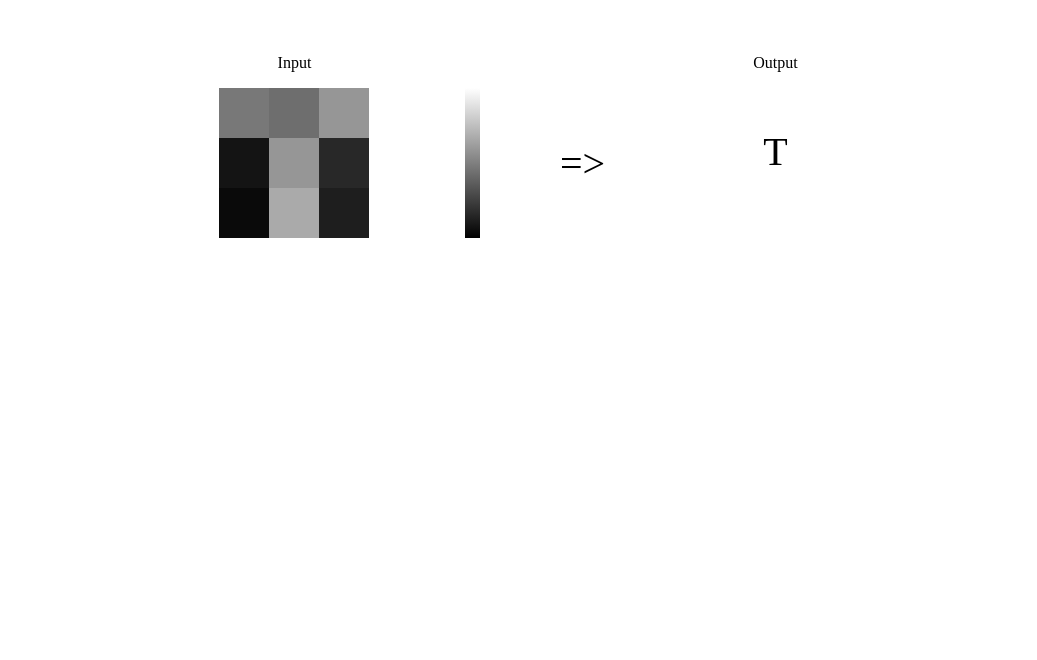
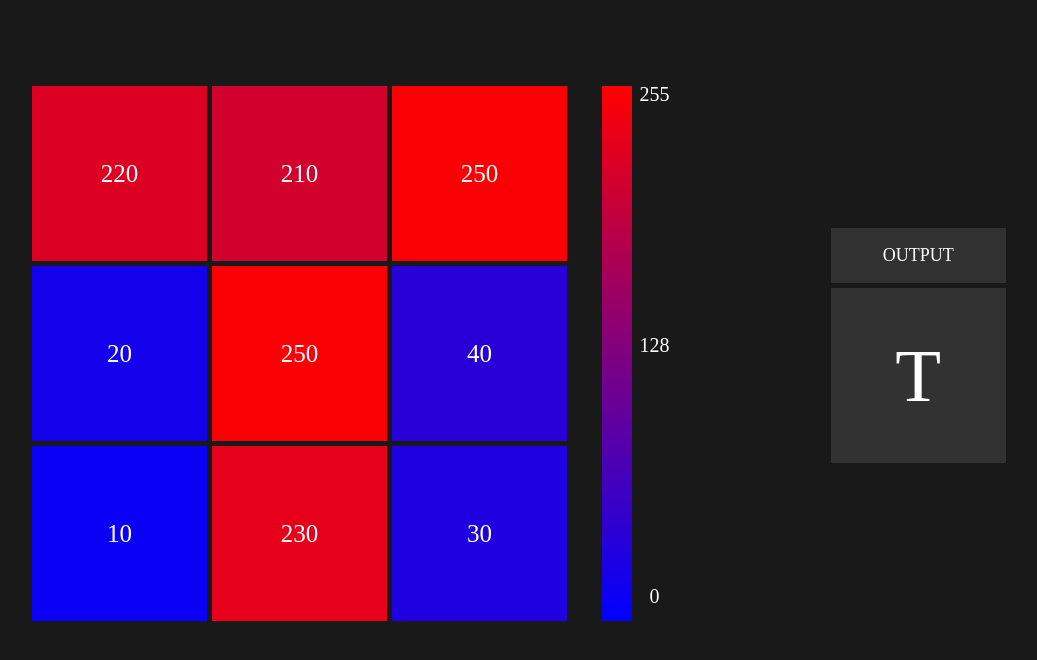
Before and after one commit to ClemDpt/LiveDisplayLightRecognition, a plain HTML site: page index.html in a window 1280 px wide. Shown: the whole page, without its empty margins (105-1142 px from the left). Drawn offline with Linux system fonts and the light colour scheme.

Commit message:
Design changes
Add color and display changes

```diff
--- a/doc.css/style.css
+++ b/doc.css/style.css
@@ -9,13 +9,14 @@ body{
     flex-direction: column;
     justify-content: center;
     align-items: center;
+    background-color: rgb(25, 25, 25);
 }
 
 .one{
     text-align: center;
-    width:60%;
+    width:80%;
     height:100%;
-    margin-top : 30px;
+    margin-top : 75px;
     display: flex;
     flex-direction: row;
     justify-content: center;
@@ -23,50 +24,90 @@ body{
 }
 
 .input{
-    width:35%;
+    width:75%;
     height:100%;
     display: flex;
+    flex-direction: row;
+    gap: 30px;
+}
+
+#row{
+    display: flex;
+    flex-direction: row;
+}
+
+#boxes{
+    width:175px;
+    height:175px;
+    line-height:175px;
+    margin-block-start: 0px;
+    margin-block-end: 0px;
+    margin: 2.5px;
+}
+
+#legend {
+    height: 100%;
+    display: flex;
+    flex-direction: row;
+    gap: 5px;
+}
+
+#grad {
+    background-image: linear-gradient(red, blue);
+    width: 30px;
+    height: 535px;
+    margin: 2.5px;
+}
+
+#scale {
+    height: 525px;
+    display: flex;
     flex-direction: column;
-    justify-content: center;
+    justify-content: space-between;
+}
+
+#scale_number {
+    margin-block-start: 0em;
+    margin-block-end: 0em;
+    color: white;
+    font-size:20px;
+}
+
+.output{
+    width:25%;
+    height:525px;
+    display: flex;
+    flex-direction: column;
+    justify-content:center;
     align-items: center;
 }
 
+#result{
+    width:175px;
+    height:235px;
+    background-color: rgb(50, 50, 50);
+    display: flex;
+    flex-direction: column;
+    justify-content: space-between;
+}
 
-#row{
-
-    display: flex;
-    flex-direction: row;
+#titleResult{
+    color: white;
+    margin-block-start: 0px;
+    margin-block-end: 0px;
+    font-size: 18px;
+    line-height:55px;
+    border-bottom: 5px;
+    border-top: 0px;
+    border-left: 0px;
+    border-right: 0px;
+    border-style: solid;
+    border-color: rgb(25, 25, 25);
 
 }
 
-
-#boxes{
-    width:50px;
-    height:50px;
-
+#outputResult{
+    line-height:175px;
+    margin-block-start: 0px;
+    margin-block-end: 0px;
 }
-.middle{
-    width:20%;
-    height:100%;
-    display: flex;
-    flex-direction: row;
-    justify-content: center;
-    align-items: center;
-    gap: 5rem;
-    align-self: flex-end;
-}
-
-#grad {
-    background-image: linear-gradient(white, black);
-    width: 15px;
-    height: 150px;
-  }
-
-.output{
-    width:35%;
-    height:100%;
-    display: flex;
-    flex-direction: column;
-    justify-content: center;
-    align-items: center;
-}
--- a/index.html
+++ b/index.html
@@ -11,22 +11,23 @@
 <body>
     <div class="one">
         <div class="input">
-            <p>Input</p>
             <div id="box" draggable="false"></div>
-
-        </div>
-
-        <div class="middle">
-
-            <div id="grad"></div>
-            <p style='font-size:40px'>=></p>
+            <div id="legend">
+                <div id="grad"></div>
+                <div id="scale">
+                    <p id="scale_number">255</p>
+                    <p id="scale_number">128</p>
+                    <p id="scale_number">0</p>
+                </div>
+            </div>
 
         </div>
 
         <div class="output">
-            <p>Output</p>
-            <div id="outputText" draggable="false"></div>
-
+            <div id="result">
+                <p id="titleResult">OUTPUT</p>
+                <div id="outputText" draggable="false"></div>
+            </div>
         </div>
     </div>
     <script src="./../js/display.js"></script>
--- a/js/display.js
+++ b/js/display.js
@@ -5,7 +5,7 @@ const outputText = document.querySelector("#outputText");
 let output = "0";
 let lightIntensity = 48;
 let lightTreshold = 100;
-let data = [120,110,150,20,150,40,10,170,30];
+let data = [220,210,250,20,250,40,10,230,30];
 
 
 function displayArray() {
@@ -17,7 +17,8 @@ function displayArray() {
         for (let j=0; j<=2; j++){
             lightIntensity = data[k];
 
-            txt += '<div id="boxes" style="background-color:rgb(' + lightIntensity + ', ' + lightIntensity +', ' + lightIntensity + ');"></div>';
+            txt += '<p id="boxes" style="background-color:rgb(' + lightIntensity + ', 0, ' + (255-lightIntensity) + '); font-size:25px;color:white">' + lightIntensity + '</p>';
+
             k++;
         }
 
@@ -54,7 +55,7 @@ function inputArrayToTextOutput() {
 }
 
 function textOutput() {
-    let txt = "<p style='font-size:40px'>";
+    let txt = "<p id='outputResult'style='font-size:75px; color:white'>";
     txt += output;
     txt += "</p>";
     outputText.innerHTML = txt;
```
